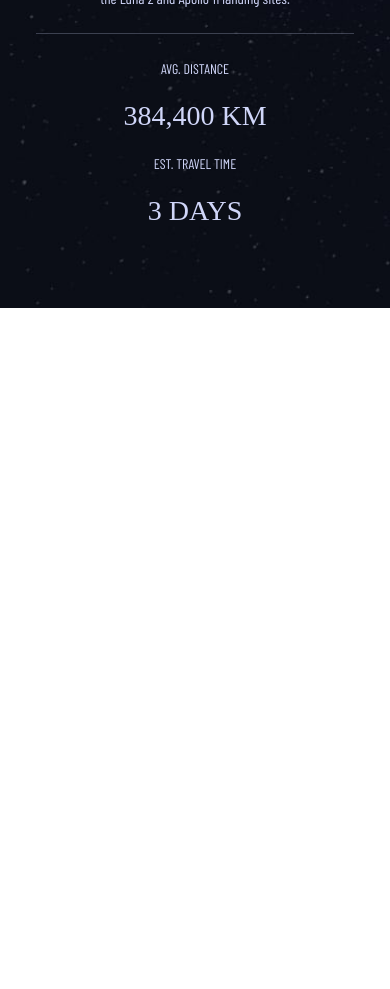
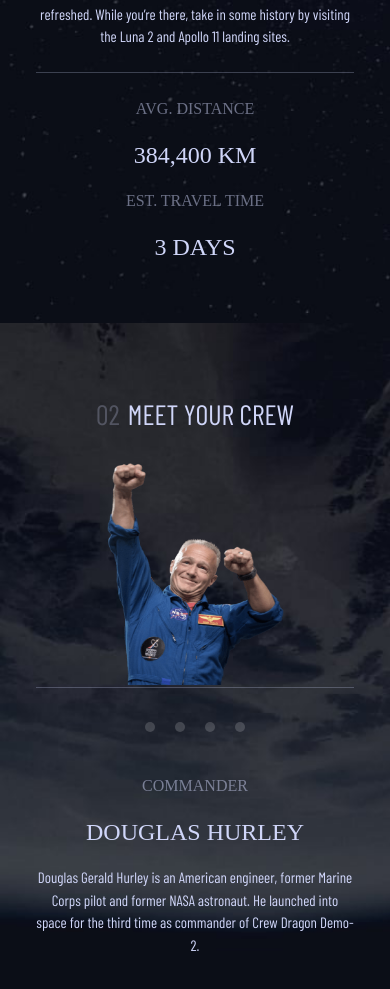
Before and after one commit to johnnycrisp/space-website, a React (Create React App) app: page / in a window 390 px wide. Shown: the part 1380-2369 px from the top of the page. Before the commit the page ends 1688 px from the top, so only its background shows below. Built offline with nearby package versions, Linux system fonts and the light colour scheme; a web font is replaced by a local one.

Commit message:
crew section mobile styles

```diff
--- a/src/App.js
+++ b/src/App.js
@@ -3,6 +3,7 @@ import './index.scss';
 import Header from './components/Header/Header';
 import Destination from './components/Destination/Destination'
 import Nav from './components/Nav/Nav';
+import Crew from './components/Crew/Crew';
 
 function App() {
   return (
@@ -10,6 +11,7 @@ function App() {
       <Nav />
       <Header />
       <Destination />
+      <Crew />
     </div>
   );
 }
--- /dev/null
+++ b/src/components/Crew/Crew.jsx
@@ -0,0 +1,33 @@
+import React from 'react';
+import './crew.scss'
+import Container from 'react-bootstrap/Container';
+import IMG from '../../assets/crew/image-douglas-hurley.png'
+
+const Crew = () => {
+  return (
+    <div className="crew__wrapper">
+        <Container>
+            <h5 className="crew__header"><span>02</span>MEET YOUR CREW</h5>
+            <div className="image__container">
+                <img src={IMG} alt="IMG NAME" />
+            </div>
+            <hr className="mb-4"/>
+            <ul className="nav-btn-list-sm">
+                <li className="nav-btn-sm"></li>
+                <li className="nav-btn-sm"></li>
+                <li className="nav-btn-sm"></li>
+                <li className="nav-btn-sm"></li>
+            </ul>
+            <div className="crew__info">
+                <p className="sub-head-1">COMMANDER</p>
+            <p className="sub-head-2">DOUGLAS HURLEY</p>
+            <p className="crew__text">Douglas Gerald Hurley is an American engineer, former Marine Corps pilot and former NASA astronaut. He launched into space for the third time as commander of Crew Dragon Demo-2.</p>
+            </div>
+
+        </Container>
+
+    </div>
+  )
+}
+
+export default Crew
--- /dev/null
+++ b/src/components/Crew/crew.scss
@@ -0,0 +1,74 @@
+@import '../../index.scss';
+
+.crew__wrapper {
+    background:
+        url(../../assets/crew/background-crew-mobile.jpg) center / 100% 100% border-box no-repeat;
+    height: 100%;
+    min-height: 100vh;
+    padding: 75px 24px 0 24px;
+
+    display: flex;
+    flex-direction: column;
+    align-items: center;
+
+    .image__container {
+            display: flex;
+            justify-content: center;
+            margin-top: 32px;
+            margin-bottom: 2px;
+        img {
+            height: 222px;
+            width: 177px;
+
+
+        }
+    }
+}
+
+hr  {
+    margin-top: 0;
+    height: 1px;
+    color: $color-light;
+}
+
+.nav-btn-list-sm {
+    display: flex;
+    justify-content: center;
+    align-items: center;
+    list-style: none;
+
+    padding: 0;
+    margin: 0 0 32px 0;
+}
+
+.nav-btn-sm {
+    height: 10px;
+    width: 10px;
+    background-color: $color-white;
+    border-radius: 50%;
+    margin: 10px;
+    opacity: 17%;
+
+        &:active {
+            opacity: 100%;
+        }
+
+        &:hover {
+            opacity: 50%;
+        }
+}
+
+.sub-head-1 {
+    font-family: $font-primary;
+    font-size: 16px;
+    opacity: 49%;
+}
+
+.sub-head-2 {
+    font-family: $font-primary;
+    font-size: 24px;
+}
+
+.crew__info {
+    margin-bottom: 104px;
+}
--- a/src/components/Destination/Destination.jsx
+++ b/src/components/Destination/Destination.jsx
@@ -19,13 +19,15 @@ const Destination = () => {
                   <Nav.Link className="nav__link" href="#action3">EUROPA</Nav.Link>
                   <Nav.Link className="nav__link" href="#action4">TITAN</Nav.Link>
                 </Nav>
-            <h2>MOON</h2>
+            <h2 className="planet__header">MOON</h2>
             <p>See our planet as you’ve never seen it before. A perfect relaxing trip away to help regain perspective and come back refreshed. While you’re there, take in some history by visiting the Luna 2 and Apollo 11 landing sites.</p>
             <hr className="my-4"/>
-            <p className="sub-head-1">AVG. DISTANCE</p>
-            <p className="sub-head-2">384,400 KM</p>
-            <p className="sub-head-1">EST. TRAVEL TIME</p>
-            <p className="sub-head-2">3 DAYS</p>
+            <div className="dest__info">
+                <p className="sub-head-1">AVG. DISTANCE</p>
+                <p className="sub-head-2">384,400 KM</p>
+                <p className="sub-head-1">EST. TRAVEL TIME</p>
+                <p className="sub-head-2">3 DAYS</p>
+            </div>
         </Container>
     </div>
   )
--- a/src/components/Destination/destination.scss
+++ b/src/components/Destination/destination.scss
@@ -14,18 +14,17 @@
     align-items: center;
 
     .image__container {
-        height: 170px;
-        width: 170px;
-
-        img {
-            height: 100%;
-            width: auto;
-            margin-left: 40%;
+            display: flex;
+            justify-content: center;
             margin-top: 32px;
             margin-bottom: 2px;
+
+            img {
+                height: 170px;
+                width: 170px;
+            }
         }
     }
-}
 
  h5 {
      text-align: center;
@@ -45,12 +44,13 @@
 
     .nav__link {
     @include nav-tabs;
-    color: $color-white;
+    color: $color-light;
+
 
     }
 }
 
-h2 {
+.planet__header {
     color: white;
     font-size: 56px;
     text-align: center;
@@ -69,6 +69,11 @@ p {
 
 .sub-head-2 {
     @include subheading-2;
+
+}
+
+.dest__info {
+    margin-bottom: 58px;
 }
 
 hr {
--- a/src/index.scss
+++ b/src/index.scss
@@ -36,7 +36,7 @@ h1 {
 
 h2 {
   font-family: $font-primary;
-  font-size: 100px;
+  // font-size: 100px;
 }
 
 h3 {
```
